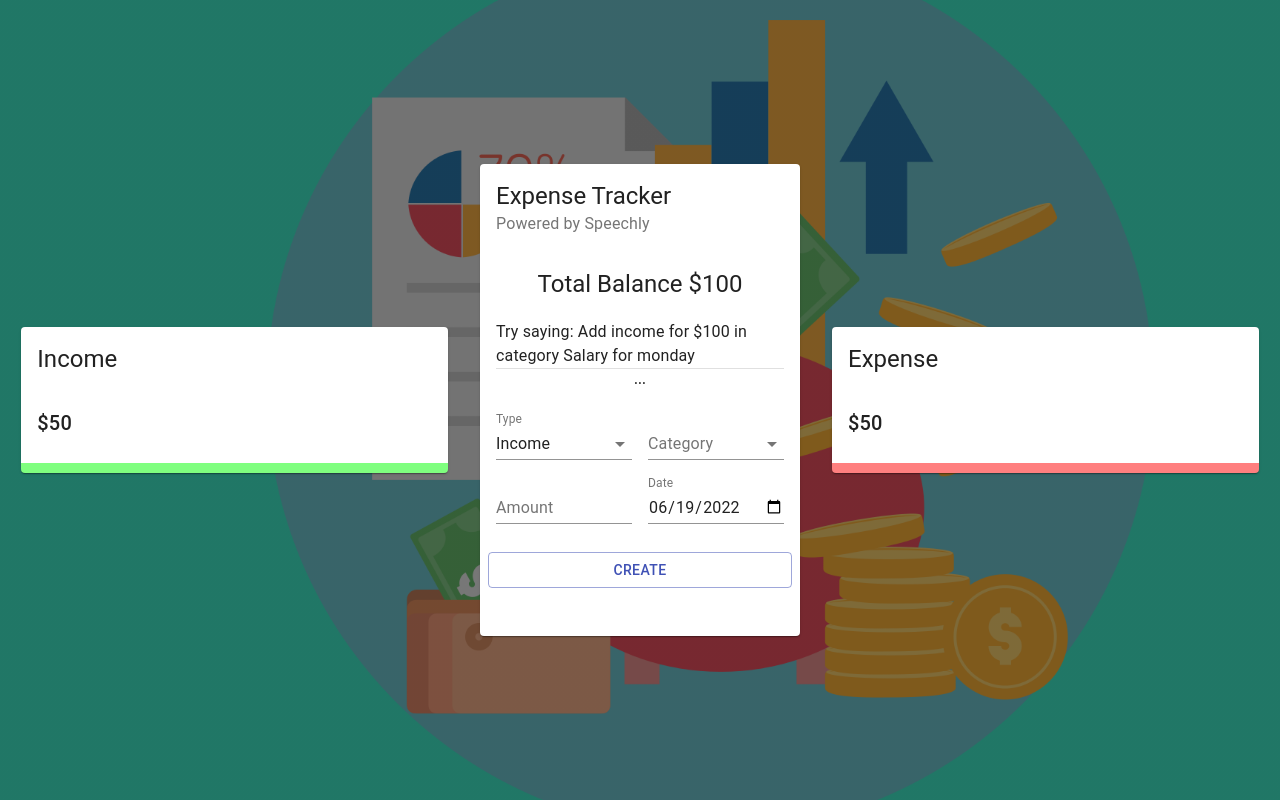
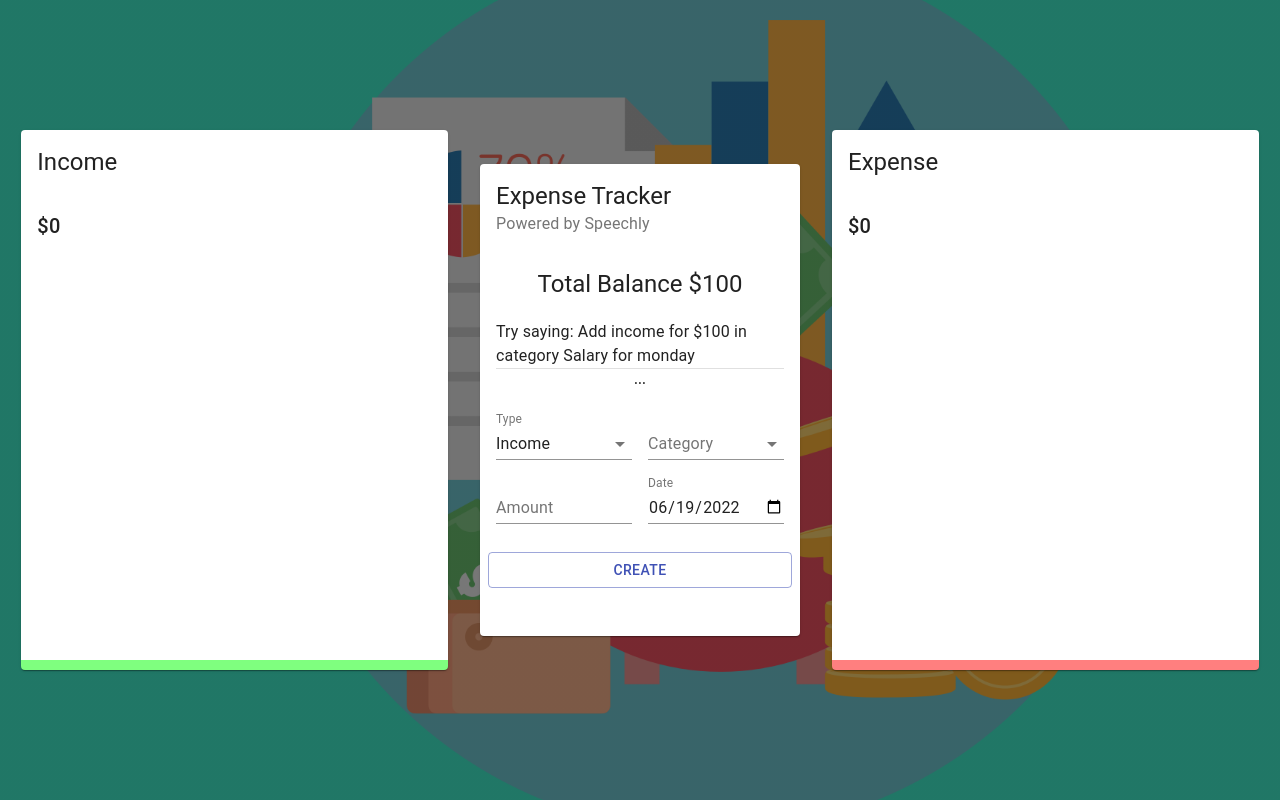
Before and after one commit to DevilKo0l/expense-tracker-webapp, a React (Create React App) app: page / in a window 1280 px wide. Built offline with nearby package versions, Linux system fonts and the light colour scheme.

Commit message:
Update Chart for Inc and Exp

```diff
--- a/src/components/Details/Details.jsx
+++ b/src/components/Details/Details.jsx
@@ -1,16 +1,19 @@
 import React from "react";
 import { Card, CardHeader, CardContent, Typography } from "@material-ui/core";
 import { Doughnut } from "react-chartjs-2";
+import "chart.js/auto";
+import useTransactions from "../../useTransactions";
 
 import useStyles from "./styles";
 const Details = ({ title }) => {
   const classes = useStyles();
+  const { total, chartData } = useTransactions(title);
   return (
     <Card className={title === "Income" ? classes.income : classes.expense}>
       <CardHeader title={title} />
       <CardContent>
-        <Typography variant="h6">$50</Typography>
-        {/* <Doughnut data="DATA"/> */}
+        <Typography variant="h6">${total}</Typography>
+        <Doughnut data={chartData} />
       </CardContent>
     </Card>
   );
--- /dev/null
+++ b/src/useTransactions.js
@@ -0,0 +1,43 @@
+import { useContext } from "react";
+import { ExpenseTrackerContext } from "./context/context";
+
+import {
+  incomeCategories,
+  expenseCategories,
+  resetCategories,
+} from "./constants/categories";
+
+const useTransactions = (title) => {
+  resetCategories();
+  const { transactions } = useContext(ExpenseTrackerContext);
+  const transactionsPerType = transactions.filter((t) => t.type === title);
+  const total = transactionsPerType.reduce(
+    (acc, currVal) => (acc += currVal.amount),
+    0
+  ); //[2,2,3,2] => 9
+  const categories = title === "Income" ? incomeCategories : expenseCategories;
+
+  console.log({ transactionsPerType, total, categories });
+
+  transactionsPerType.forEach((t) => {
+    const category = categories.find((c) => c.type === t.category);
+
+    if (category) category.amount += t.amount;
+  });
+
+  const filteredCategories = categories.filter((sc) => sc.amount > 0);
+
+  const chartData = {
+    datasets: [
+      {
+        data: filteredCategories.map((c) => c.amount),
+        backgroundColor: filteredCategories.map((c) => c.color),
+      },
+    ],
+    labels: filteredCategories.map((c) => c.type),
+  };
+
+  return { filteredCategories, total, chartData };
+};
+
+export default useTransactions;
```
